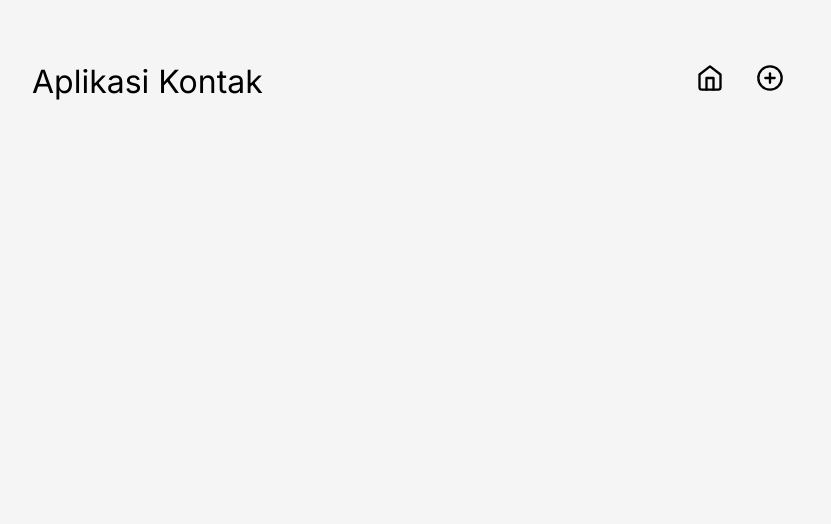
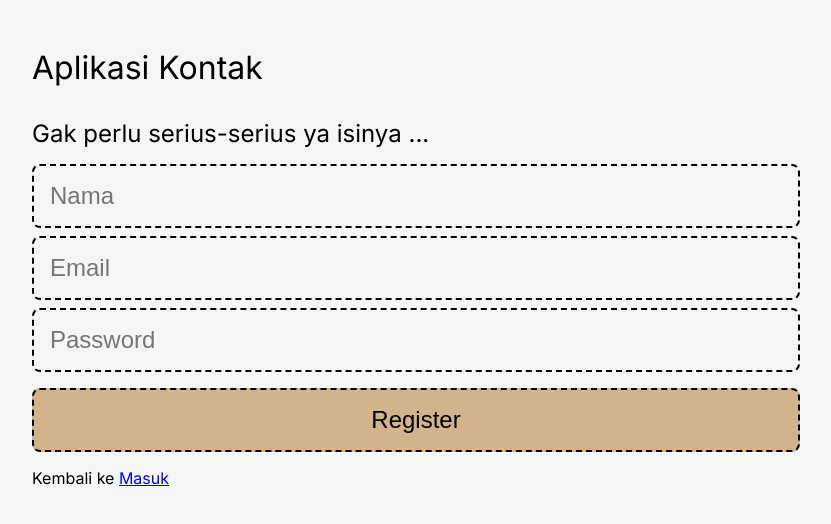
Before and after one commit to validzed/contacts-app, a React (Create React App) app: page /register in a window 1280 px wide. Before the commit this address had no page. Shown: the top 524 px of the page, without its empty margins (224-1055 px from the left). Built offline with nearby package versions, Linux system fonts and the light colour scheme.

Commit message:
Add register feature, integrated with api

```diff
--- a/src/components/ContactApp.jsx
+++ b/src/components/ContactApp.jsx
@@ -3,8 +3,27 @@ import { Routes, Route } from 'react-router-dom';
 import Navigation from './Navigation';
 import HomePage from '../pages/HomePage';
 import AddPage from '../pages/AddPage';
+import RegisterPage from '../pages/RegisterPage';
 
 function ContactApp() {
+  const [authedUser, setAuthedUser] = React.useState(null);
+
+  if (authedUser === null) {
+    return (
+      <div className="contact-app">
+      <header className="contact-app__header">
+        <h1>Aplikasi Kontak</h1>
+      </header>
+      <main>
+        <Routes>
+          <Route path="/*" element={<p>Halaman Login</p>} />
+          <Route path="/register" element={<RegisterPage />} />
+        </Routes>
+      </main>
+    </div>
+    )
+  }
+
   return (
     <div className="contact-app">
       <header className="contact-app__header">
--- /dev/null
+++ b/src/components/RegisterInput.jsx
@@ -0,0 +1,44 @@
+import React from 'react';
+import PropTypes from 'prop-types';
+
+function RegisterInput({ register }) {
+  const [name, setName] = React.useState('');
+  const [email, setEmail] = React.useState('');
+  const [password, setPassword] = React.useState('');
+
+  const onNameChange = ({ target }) => {
+    setName(target.value);
+  };
+
+  const onEmailChange = ({ target }) => {
+    setEmail(target.value);
+  };
+
+  const onPasswordChange = ({ target }) => {
+    setPassword(target.value);
+  };
+
+  const onSubmitHandler = (event) => {
+    event.preventDefault();
+    register({
+      name,
+      email,
+      password,
+    });
+  };
+
+  return (
+    <form onSubmit={onSubmitHandler} className="register-input">
+      <input type="text" placeholder="Nama" value={name} onChange={onNameChange} />
+      <input type="email" placeholder="Email" value={email} onChange={onEmailChange} />
+      <input type="password" placeholder="Password" value={password} onChange={onPasswordChange} />
+      <button>Register</button>
+    </form>
+  );
+}
+
+RegisterInput.propTypes = {
+  register: PropTypes.func.isRequired,
+};
+
+export default RegisterInput;
--- /dev/null
+++ b/src/pages/RegisterPage.jsx
@@ -0,0 +1,27 @@
+import React from 'react';
+import { Link, useNavigate } from 'react-router-dom';
+import RegisterInput from '../components/RegisterInput';
+import { register } from '../utils/api';
+
+function RegisterPage() {
+  const navigate = useNavigate();
+
+  const onRegisterHandler = async (user) => {
+    const { error } = await register(user);
+    if (!error) {
+      navigate('/');
+    }
+  };
+
+  return (
+    <section className="register-page">
+      <h2>Gak perlu serius-serius ya isinya ...</h2>
+      <RegisterInput register={onRegisterHandler} />
+      <p>
+        Kembali ke <Link to="/">Masuk</Link>
+      </p>
+    </section>
+  );
+}
+
+export default RegisterPage;
```
